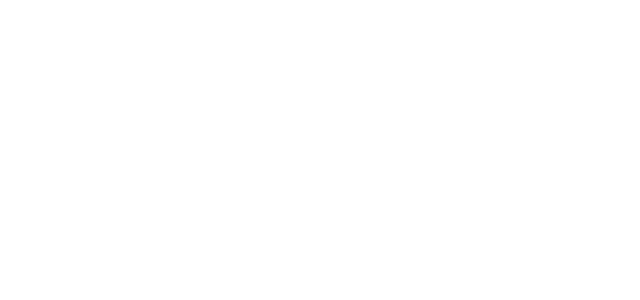
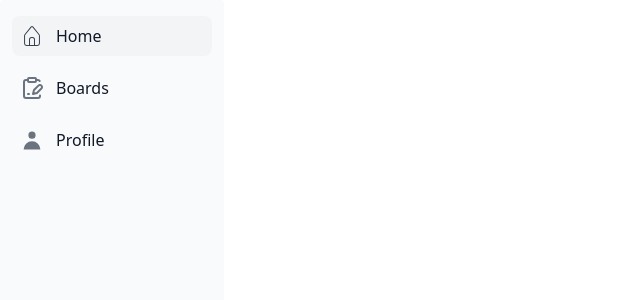
Before and after one commit to Sandeep00022/kanboad-app, a React (Vite) app in the folder frontend/: page /dashboard in a window 1280 px wide. Before the commit this address had no page. Shown: the top 300 px of the page, without its empty margins (0-640 px from the left). Built offline with nearby package versions, Linux system fonts and the light colour scheme.

Commit message:
add route for pages and create tab for dashboard

```diff
--- a/frontend/src/App.jsx
+++ b/frontend/src/App.jsx
@@ -8,7 +8,7 @@
      <>
      <Routes>
        <Route path="/" element={<Home />} />
-       <Route path="/oauth" element={<Dashboard />} />
+       <Route path="/dashboard" element={<Dashboard />} />
      </Routes>
      </>
   );
--- /dev/null
+++ b/frontend/src/components/DashBoards.jsx
@@ -0,0 +1,9 @@
+import React from 'react'
+
+const DashBoards = () => {
+  return (
+    <div>DashBoards</div>
+  )
+}
+
+export default DashBoards
--- /dev/null
+++ b/frontend/src/components/DashHome.jsx
@@ -0,0 +1,9 @@
+import React from 'react'
+
+const DashHome = () => {
+  return (
+    <div>DashHome</div>
+  )
+}
+
+export default DashHome
--- /dev/null
+++ b/frontend/src/components/DashProfile.jsx
@@ -0,0 +1,9 @@
+import React from 'react'
+
+const DashProfile = () => {
+  return (
+    <div>DashProfile</div>
+  )
+}
+
+export default DashProfile
--- /dev/null
+++ b/frontend/src/components/DashSidebar.jsx
@@ -0,0 +1,54 @@
+import { Sidebar } from "flowbite-react";
+import React, { useEffect, useState } from "react";
+import { CiHome } from "react-icons/ci";
+import { HiUser } from "react-icons/hi";
+import { LuClipboardSignature } from "react-icons/lu";
+import { Link, useLocation } from "react-router-dom";
+const DashSidebar = () => {
+  const location = useLocation();
+  const [tab, setTab] = useState("");
+
+  useEffect(() => {
+    const urlParams = new URLSearchParams(location.search);
+    const tabFromUrl = urlParams.get("tab");
+
+    if (tabFromUrl) {
+      setTab(tabFromUrl);
+    }
+  }, [location.search]);
+
+  return (
+    <Sidebar className="w-full md:w-56">
+      <Sidebar.Items>
+        <Sidebar.ItemGroup className="flex flex-col gap-1">
+          <Link to={"/dashboard?tab=dash"}>
+            <Sidebar.Item
+              active={tab === "dash" || !tab}
+              as="div"
+              icon={CiHome}
+            >
+              Home
+            </Sidebar.Item>
+          </Link>
+          <Link to={"/dashboard?tab=board"}>
+            <Sidebar.Item
+              style={{ backgroundColor: tab === "board" ? "#E9EBFC" : "" }}
+              active={tab === "board"}
+              as="div"
+              icon={LuClipboardSignature}
+            >
+              Boards
+            </Sidebar.Item>
+          </Link>
+          <Link to={"/dashboard?tab=profile"}>
+            <Sidebar.Item active={tab === "profile"} icon={HiUser} as="div">
+              Profile
+            </Sidebar.Item>
+          </Link>
+        </Sidebar.ItemGroup>
+      </Sidebar.Items>
+    </Sidebar>
+  );
+};
+
+export default DashSidebar;
--- /dev/null
+++ b/frontend/src/components/Navbar.jsx
@@ -0,0 +1,9 @@
+import React from 'react'
+
+const Navbar = () => {
+  return (
+    <div>Navbar</div>
+  )
+}
+
+export default Navbar
--- a/frontend/src/components/OAuth.jsx
+++ b/frontend/src/components/OAuth.jsx
@@ -30,7 +30,7 @@
       const data = await res.json();
       if (res.ok) {
         dispatch(signInSuccess(data));
-        navigate("/");
+        navigate("/dashboard");
       }
     } catch (error) {
       console.log(error);
--- a/frontend/src/main.jsx
+++ b/frontend/src/main.jsx
@@ -8,7 +8,6 @@
 import { BrowserRouter } from "react-router-dom";
 
 ReactDOM.createRoot(document.getElementById("root")).render(
-  <React.StrictMode>
   <PersistGate persistor={persistor}>
     <Provider store={store}>
       <BrowserRouter>
@@ -16,5 +15,4 @@
       </BrowserRouter>
     </Provider>
   </PersistGate>
-  </React.StrictMode>
 );
--- a/frontend/src/pages/Dashboard.jsx
+++ b/frontend/src/pages/Dashboard.jsx
@@ -1,9 +1,34 @@
-import React from 'react'
+import { Sidebar } from "flowbite-react";
+import React, { useEffect, useState } from "react";
+import DashSidebar from "../components/DashSidebar";
+import { useLocation } from "react-router-dom";
+import DashProfile from "../components/DashProfile";
+import DashBoards from "../components/DashBoards";
+import DashHome from "../components/DashHome";
 
 const Dashboard = () => {
+  const location = useLocation();
+  const [tab, setTab] = useState("");
+
+  useEffect(() => {
+    const urlParams = new URLSearchParams(location.search);
+    const tabFromUrl = urlParams.get("tab");
+
+    if (tabFromUrl) {
+      setTab(tabFromUrl);
+    }
+  }, [location.search]);
+
   return (
-    <div>Dashboard</div>
-  )
-}
+    <div className="min-h-screen flex flex-col md:flex-row">
+      <div className="md:w-56">
+        <DashSidebar />
+      </div>
+      {tab === "profile" && <DashProfile />}
+      {tab === "board" && <DashBoards />}
+      {tab === "dash" && <DashHome />}
+    </div>
+  );
+};
 
-export default Dashboard
+export default Dashboard;
--- a/frontend/src/pages/Home.jsx
+++ b/frontend/src/pages/Home.jsx
@@ -3,7 +3,7 @@
 import OAuth from "../components/OAuth";
 const Home = () => {
   return (
-    <div className="">
+    <div className="flex flex-col h-screen justify-between mb-0 ">
       <h3 className="text-2xl text-center font-italic mt-9">
         Kan<span className="text-blue-700">Board</span>
       </h3>
@@ -14,7 +14,7 @@
       <div className="border mb-0  mt-10 bg-purple-200">
         <div className="border mb-0 flex flex-col items-center justify-center   mt-10 bg-purple-300">
           <div className="border mb- w-[90%] flex flex-col justify-center items-center mt-10 bg-purple-400">
-            <div className="border mb-0 w-[90%]  h-[50vh] mt-10 bg-purple-500"></div>
+            <div className="border mb-0 w-[90%]  h-[20vh] mt-10 bg-purple-500"></div>
           </div>
         </div>
       </div>
```
Lines whose indentation alone changed are shown as unchanged.
